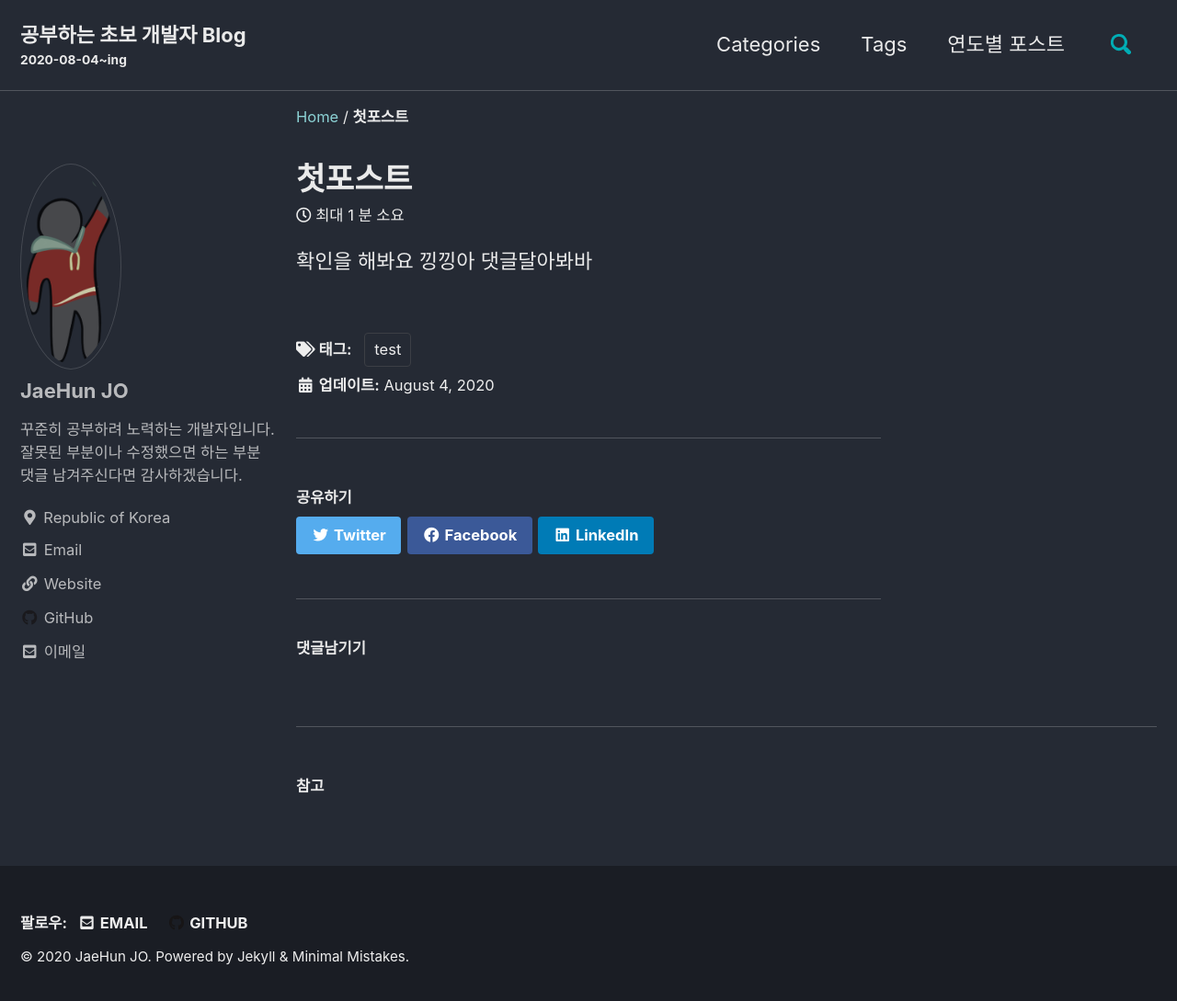
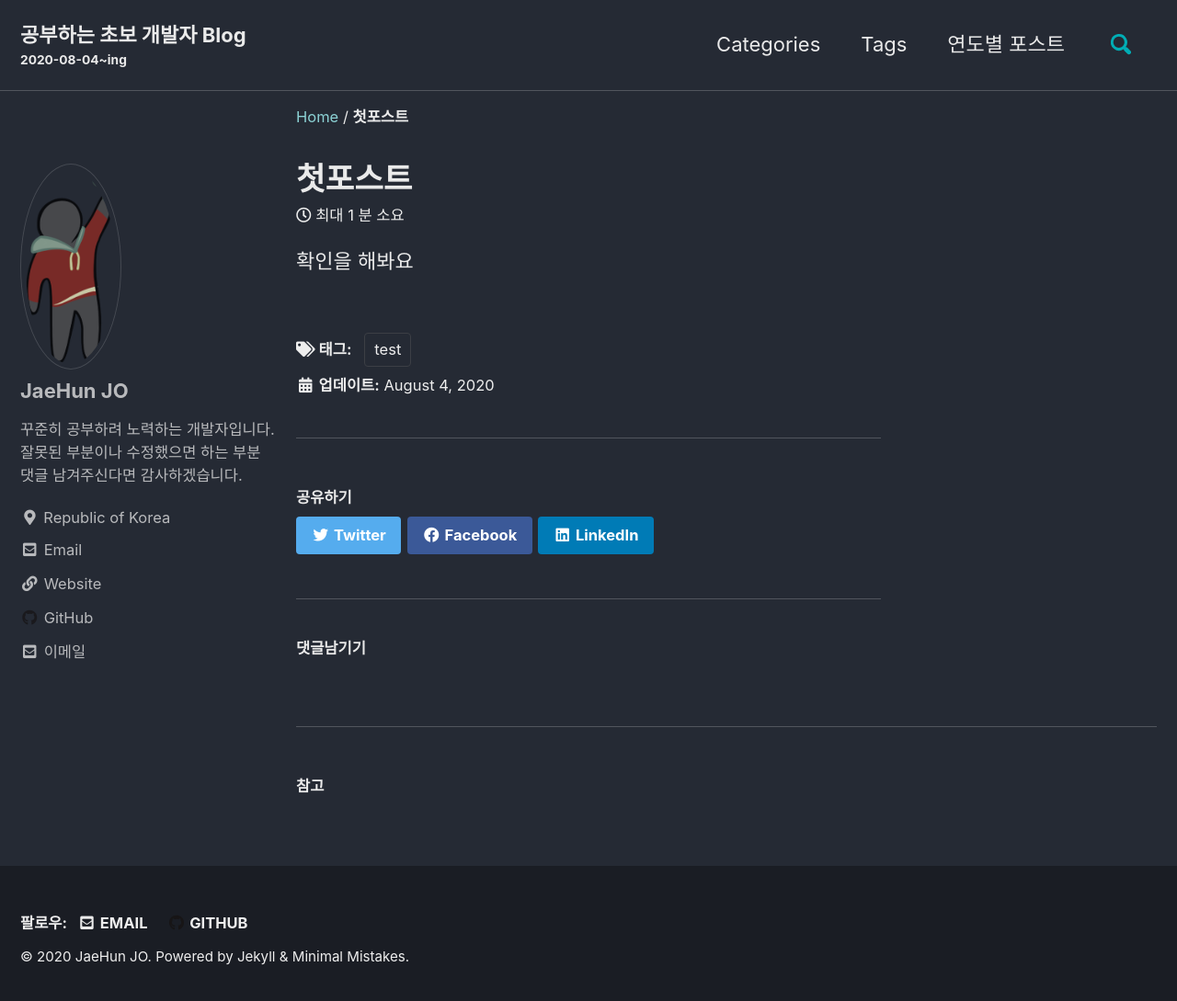
Before and after one commit to doli-doli/doli-doli.github.io, a Jekyll site: the page built from _posts/2020-08-04-admin.md, in a window 1280 px wide and 1096 px high. Shown: the top 1089 px of the window at 92% size. Built offline with Jekyll 4.4.1, drawn with Linux system fonts in a browser that asks for light colours; cached includes are drawn as plain includes; a script that is not in the unit is left out; comment, search, counter and statistics services are not loaded.

Commit message:
Update 2020-08-04-admin.md

```diff
--- a/_posts/2020-08-04-admin.md
+++ b/_posts/2020-08-04-admin.md
@@ -5,4 +5,3 @@ tags:
 ---
 
 확인을 해봐요
-낑낑아 댓글달아봐바
```
